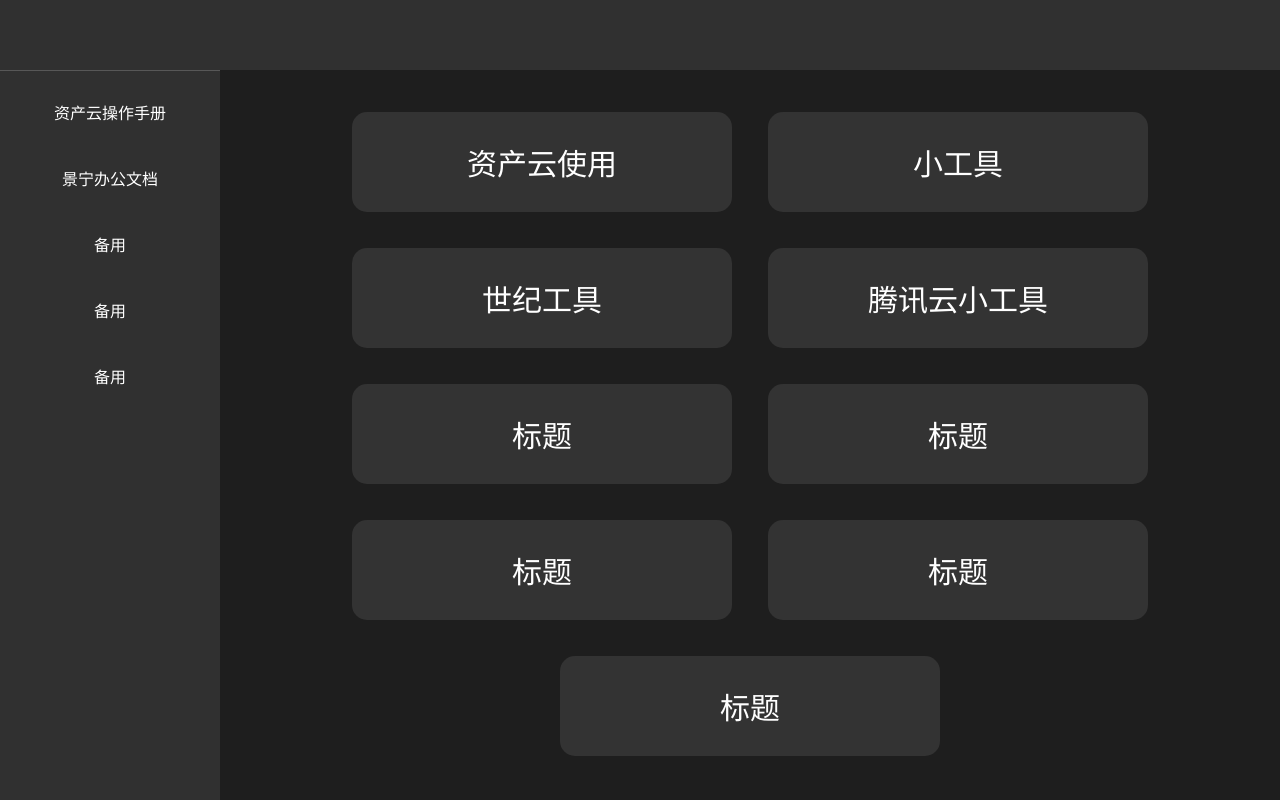
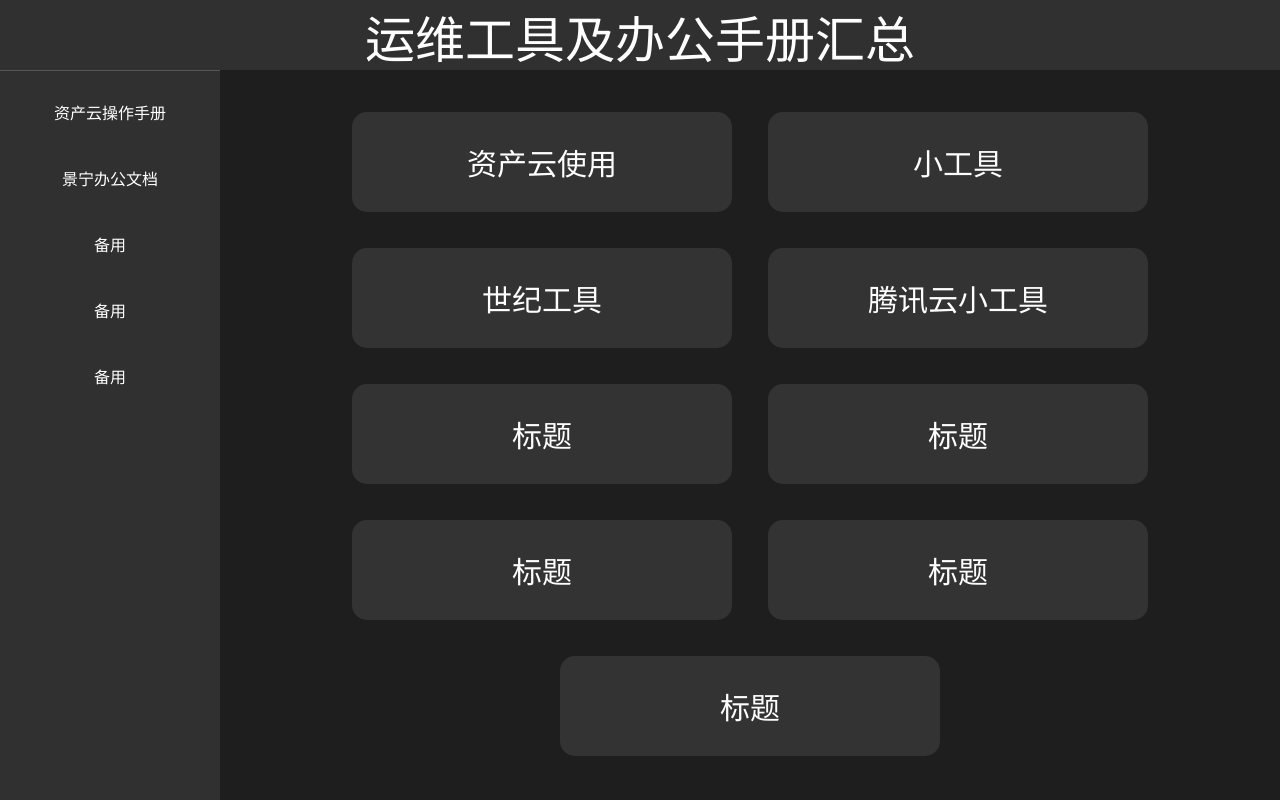
Before and after one commit to Sunchuang18/SunChuang18.github.io, a plain HTML site: page index.html in a window 1280 px wide. Drawn offline with Linux system fonts and the light colour scheme.

Commit message:
Update index.html

```diff
--- a/index.html
+++ b/index.html
@@ -64,6 +64,10 @@
         width: 100vw;
         height: 70px;
         background-color: rgba(90, 90, 90, 0.3);
+        text-align: center;
+        font-family: "楷体";
+        font-size: 50px;
+        color: #fff;
       }
 
       .main {
@@ -120,7 +124,7 @@
   </head>
 
   <body>
-    <header></header>
+    <header>运维工具及办公手册汇总</header>
 
     <div class="main" style="display: flex">
       <aside>
```
